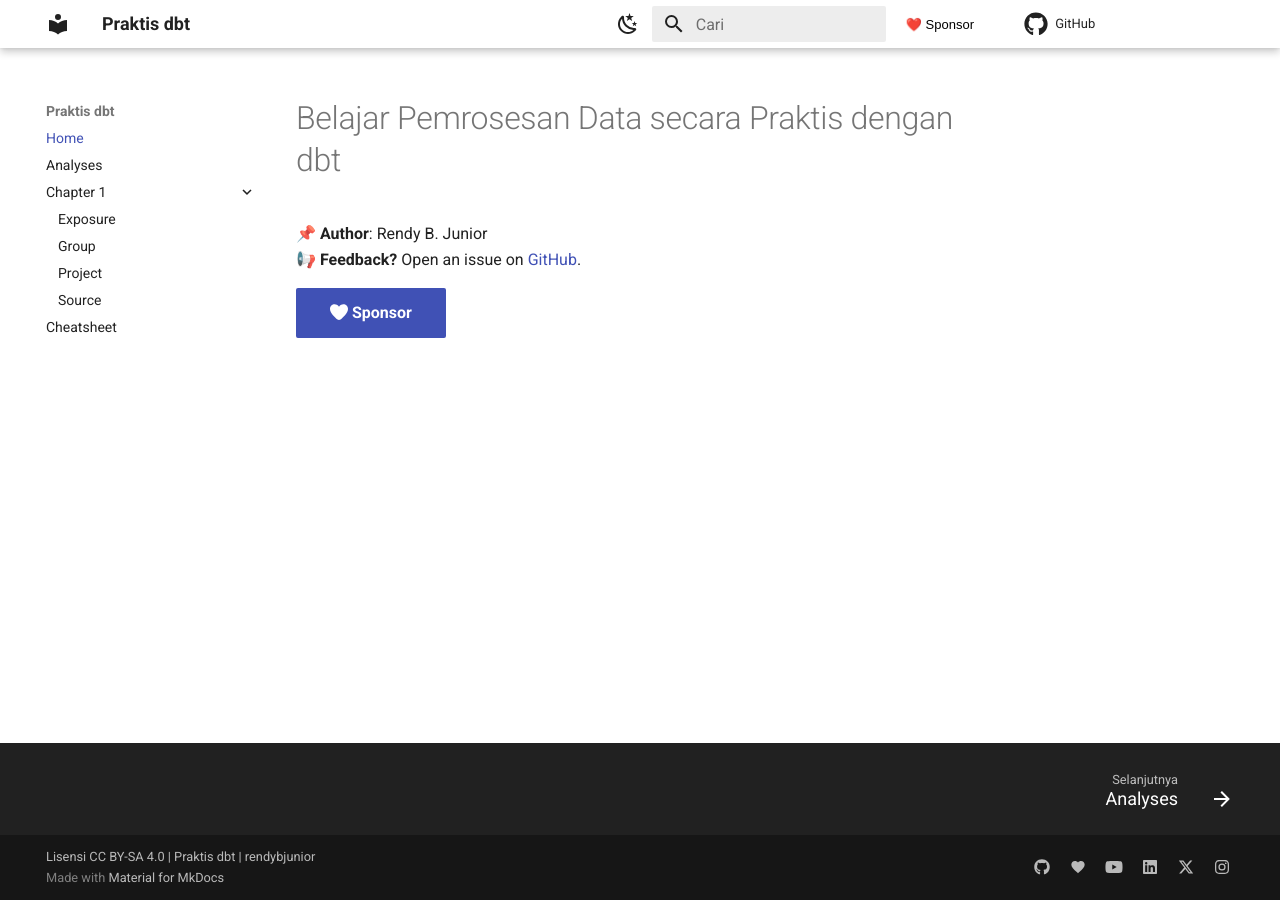
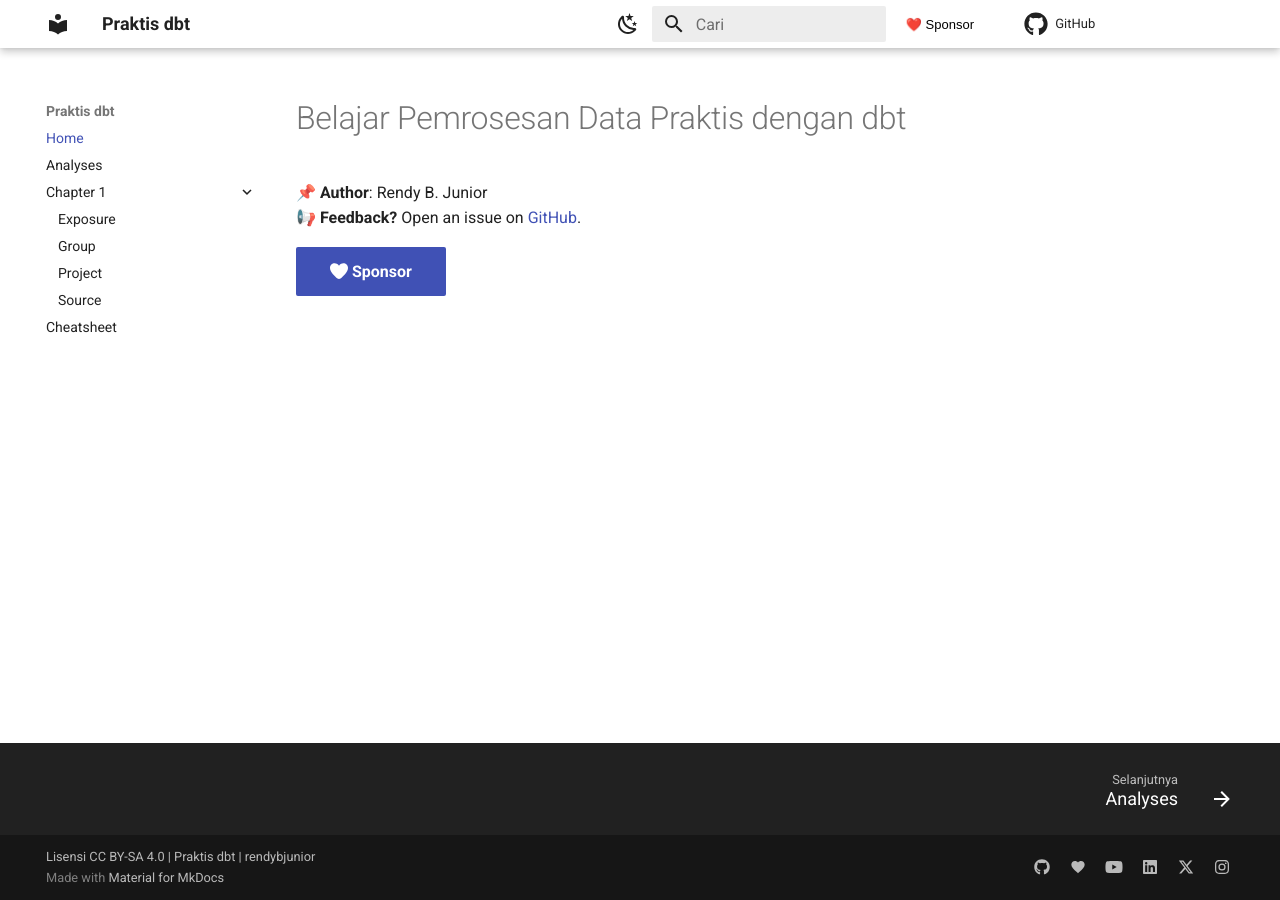
Before and after one commit to rendybjunior/learning-notes, an MkDocs documentation site: the page built from docs/index.md, in a window 1280 px wide. Built offline with MkDocs 1.6.1 and Material for MkDocs 9.7.7, drawn with Linux system fonts in a browser that asks for light colours; comment, search, counter and statistics services are not loaded.

Commit message:
improve title

```diff
--- a/docs/index.md
+++ b/docs/index.md
@@ -1,4 +1,4 @@
-# Belajar Pemrosesan Data secara Praktis dengan dbt
+# Belajar Pemrosesan Data Praktis dengan dbt
 
 📌 **Author**: Rendy B. Junior
 📢 **Feedback?** Open an issue on [GitHub](https://github.com/rendybjunior/praktisdbt).
```
